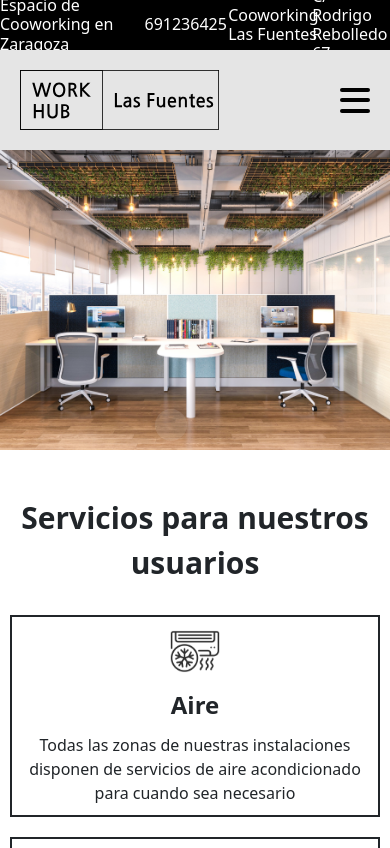
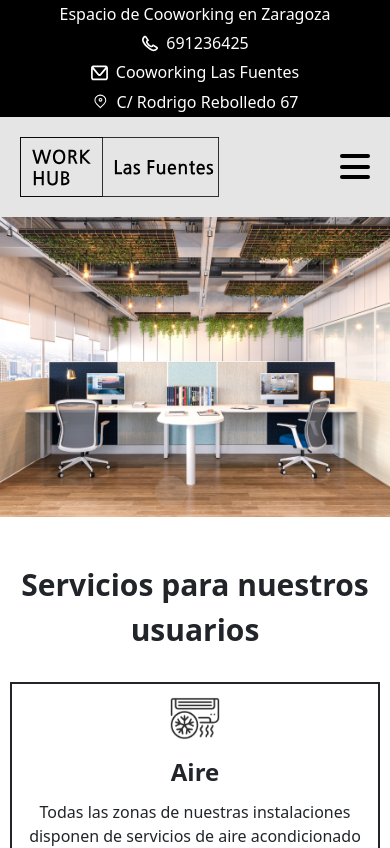
Before and after one commit to nabuin/tfg2daw_3trm_front, a Vue app: page /home in a window 390 px wide. Shown: the top 848 px of the page. Built offline with nearby package versions, Linux system fonts and the light colour scheme; the HTML template or start-up script is replaced by a standard one.

Commit message:
Header top responsive

```diff
--- a/src/components/Header.vue
+++ b/src/components/Header.vue
@@ -252,8 +252,7 @@ h6 {
   }
 }
 
-/* ------------------ Menú hamburguesa hasta 1250px ------------------ */
-/* ------------------ Menú hamburguesa hasta 1250px ------------------ */
+
 @media (max-width: 1250px) {
   .header-child-2 {
     justify-content: space-between;
@@ -319,10 +318,59 @@ h6 {
       font-weight: 500;
     }
   }
+}
 
-  .header-child-2_right {
-    display: none !important;
+@media(max-width: 1300px) {
+  .header{
+    height: auto;
+  }
+  .header-child-1_left {
+    width: 40% !important;
+  }
+
+  .header-child-1_right {
+    gap: 20px;
+    width: 65%;
+
+    .header-child-1_right_phone {
+      width: auto !important;
+    }
+
+    .header-child-1_right_email {
+      width: auto !important;
+    }
+
+    .header-child-1_right_ubi {
+      width: auto !important;
+    }
   }
 }
 
+@media(max-width: 950px) {
+  .header-child-1 {
+    height: auto !important;
+    flex-direction: column !important;
+
+    .header-child-1_left {
+      width: 100% !important;
+      padding: 5px 0;
+    }
+
+    .header-child-1_right {
+      width: 100% !important;
+      flex-direction: column !important;
+      align-items: center !important;
+      gap: 0 5px;
+
+          .header-child-1_right_phone {      padding: 5px 0;
+    }
+
+    .header-child-1_right_email {      padding: 5px 0;
+    }
+
+    .header-child-1_right_ubi {      padding: 5px 0;
+    }
+    }
+  }
+}
 </style>
```
